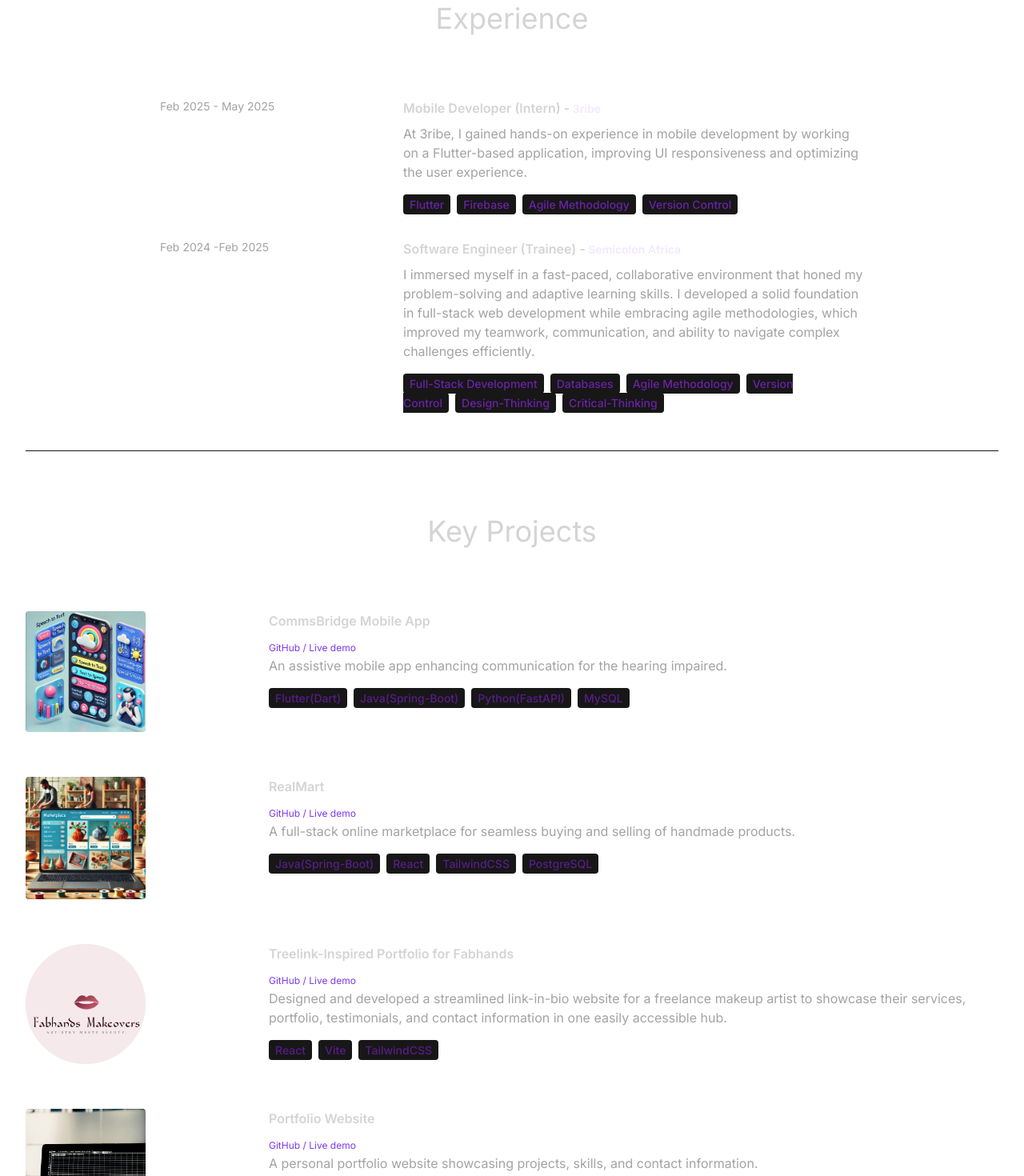
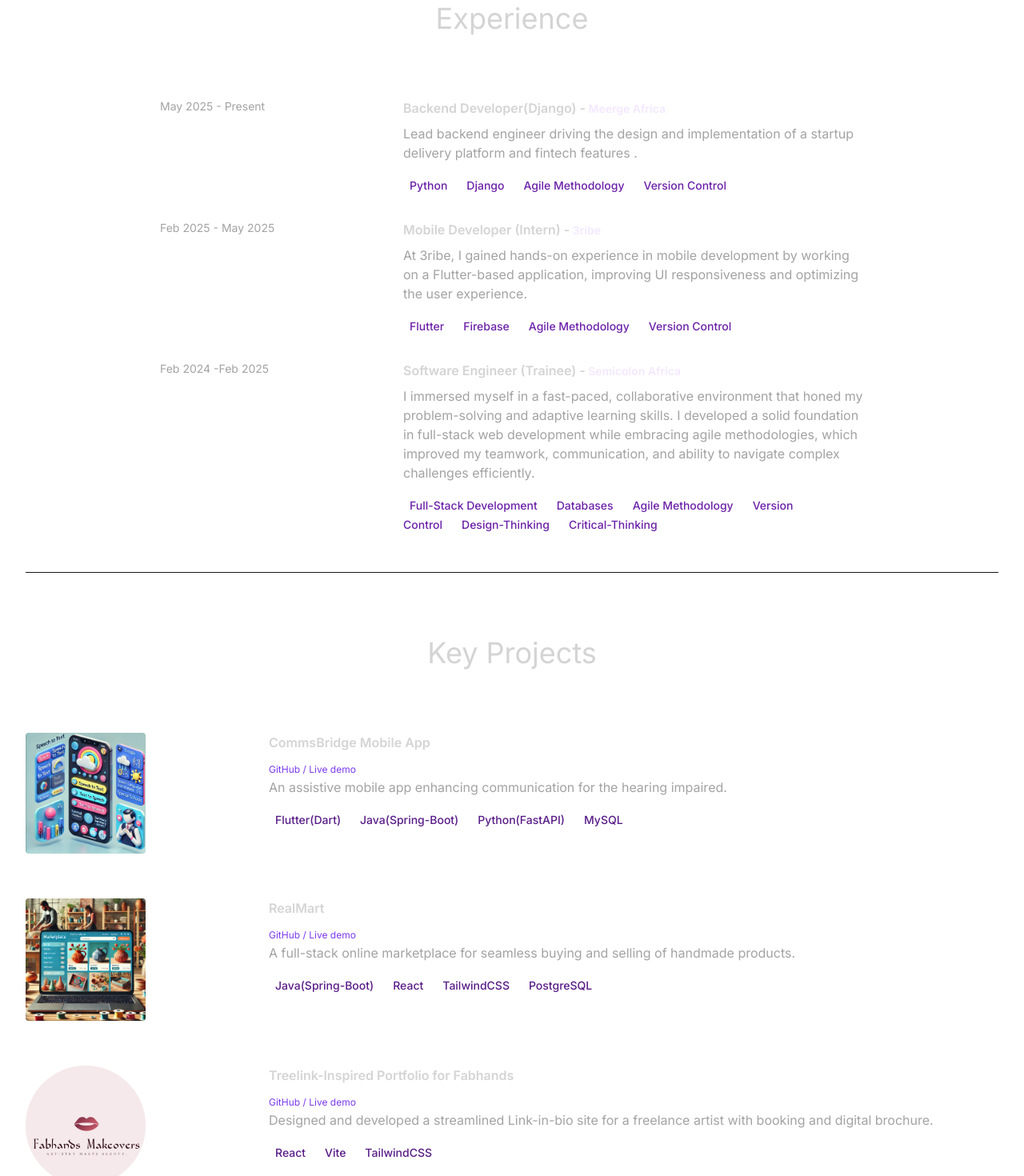
Before and after one commit to Tijanifareed/MyPortfolio, a React (Vite) app: page / in a window 1280 px wide. Shown: the part 2160-3630 px from the top of the page at 80% size. Built offline with nearby package versions, Linux system fonts and the light colour scheme.

Commit message:
updated portfolio

```diff
--- a/src/components/Contact.jsx
+++ b/src/components/Contact.jsx
@@ -18,7 +18,10 @@
           whileInView={{opacity: 1, x:0}}
           initial={{opacity: 0, x:-100}}
           transition={{duration: 1}}
+          href="https://wa.me/+2348130926516"
            className="my-4">{CONTACT.phoneNo}</motion.p>
+
+
           <a
             href="mailto:fareedtijani2810@gmail.com?subject=Job%20Inquiry&body=Hello%20Fareed,"
             className="border-b"
--- a/src/components/Experience.jsx
+++ b/src/components/Experience.jsx
@@ -32,7 +32,7 @@
                          </h6>
                          <p className="mb-4 text-neutral-400">{experience.description}</p>
                          {experience.technologies.map((tech, index) =>(
-                              <span key={index} className="mr-2 mt-4 rounded bg-neutral-900 px-2 py-1 text-sm font-medium text-purple-800">{tech}</span>
+                              <span key={index} className="mr-2 mt-4 rounded  px-2 py-1 text-sm font-medium text-purple-800">{tech}</span>
                          ))}
                     </motion.div>
                </div>
--- a/src/components/Projects.jsx
+++ b/src/components/Projects.jsx
@@ -39,7 +39,7 @@
                          </div>
                          <p className="mb-4 text-neutral-400">{project.description}</p>
                          {project.technologies.map((tech, index)=>(
-                              <span key={index} className="mr-2 rounded bg-neutral-900 px-2 py-1 text-sm font-medium text-purple-900">{tech}</span>
+                              <span key={index} className="mr-2 rounded px-2 py-1 text-sm font-medium text-purple-900">{tech}</span>
                          ))}
                     </motion.div>
                </div>
--- a/src/constants/index.js
+++ b/src/constants/index.js
@@ -9,6 +9,14 @@
 export const ABOUT_TEXT = `I am a dedicated software engineer who thrives on problem-solving and leverages a diverse range of technologies as tools to overcome challenges. I believe that the right approach can transform complex issues into opportunities for innovation and efficiency. My proactive mindset and continuous learning enable me to adapt quickly in dynamic environments, always striving to deliver high-quality, impactful solutions.`;
 
 export const EXPERIENCES = [
+  {
+    year: "May 2025 - Present",
+    role: "Backend Developer(Django)",
+    company: " Meerge Africa",
+    description: `Lead backend engineer driving the design and implementation of a startup delivery platform and fintech features .`,
+    technologies: ["Python", "Django", "Agile Methodology", "Version Control",],
+  },
+
   {
     year: "Feb 2025 - May 2025",
     role: "Mobile Developer (Intern)",
@@ -55,7 +63,7 @@
     github:"https://fabhands-link.vercel.app/",
     postman:"",
     description:
-      "Designed and developed a streamlined link-in-bio website for a freelance makeup artist to showcase their services, portfolio, testimonials, and contact information in one easily accessible hub.",
+      "Designed and developed a streamlined Link-in-bio site for a  freelance artist with booking and digital brochure.",
     technologies: ["React", "Vite", "TailwindCSS",],
   },
 
```
Also changed, not shown: 1 other file (tests, documents, lock files or other folders).
